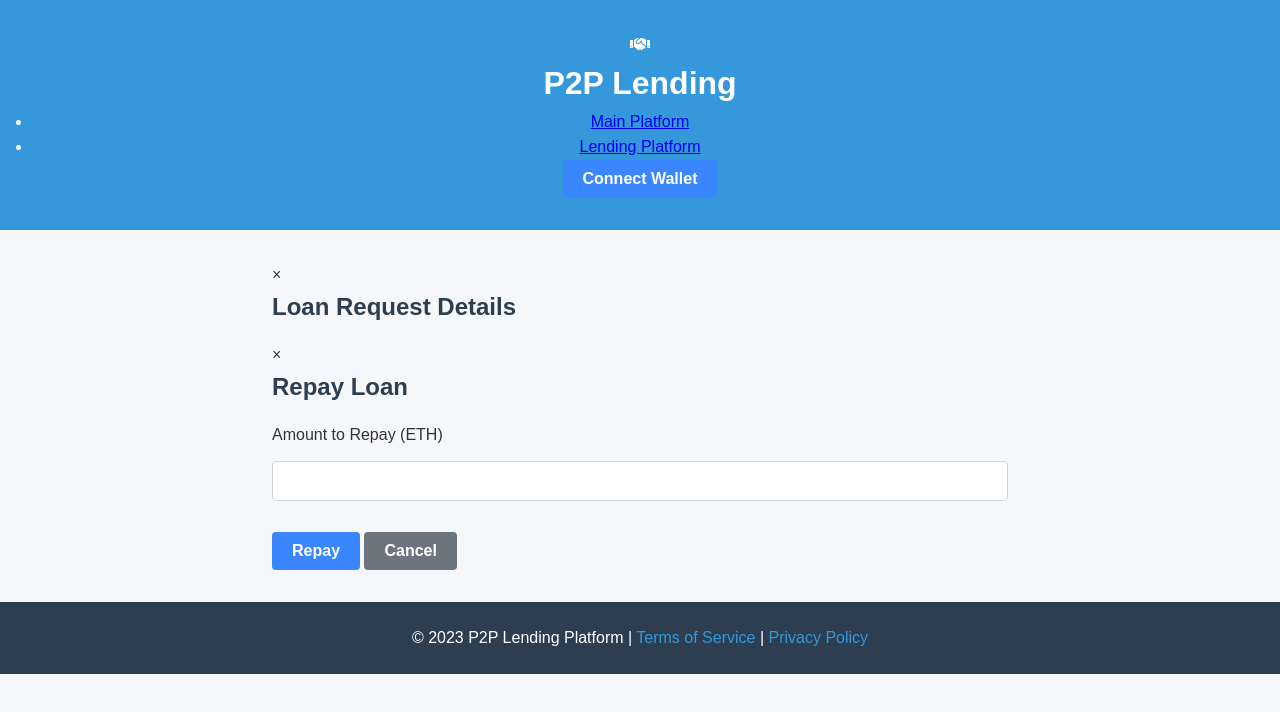
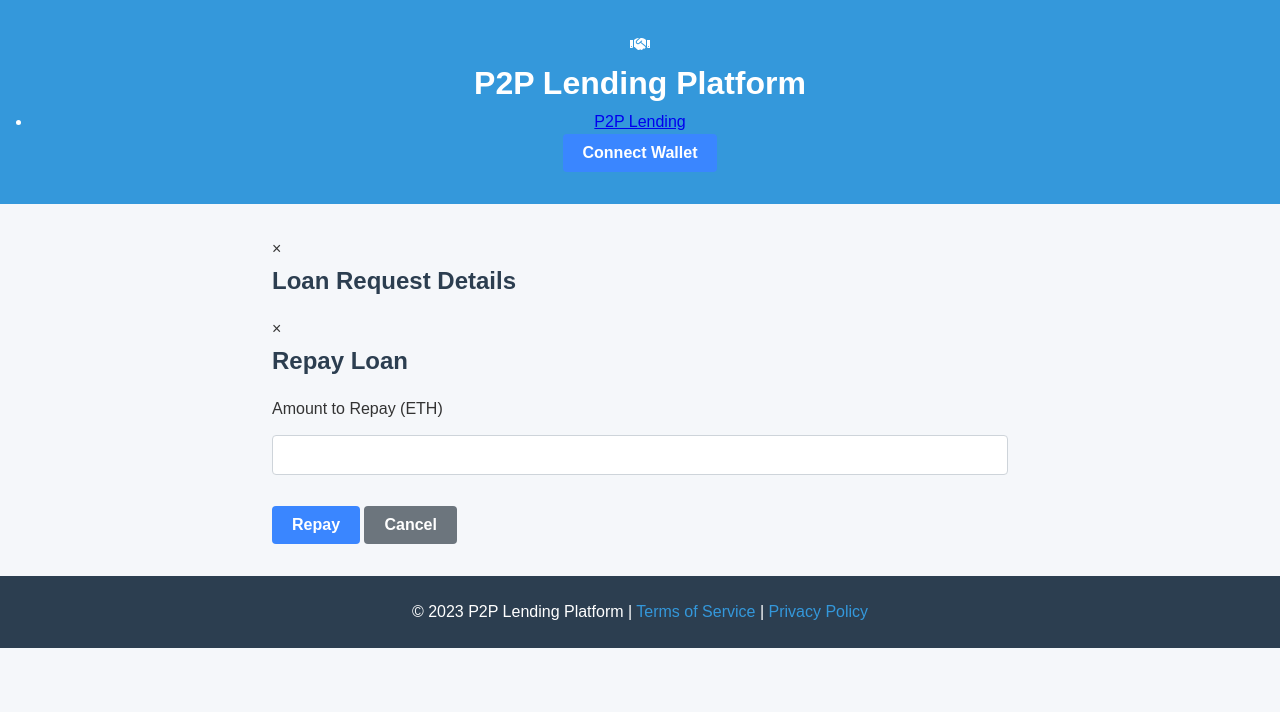
Before and after one commit to nhatminh37/Smart_contract, a plain HTML site: page lending.html in a window 1280 px wide. Drawn offline with Linux system fonts and the light colour scheme.

Commit message:
Update Interface

```diff
--- a/lending.html
+++ b/lending.html
@@ -204,12 +204,11 @@
     <header>
         <div class="logo">
             <i class="fas fa-handshake"></i>
-            <h1>P2P Lending</h1>
+            <h1>P2P Lending Platform</h1>
         </div>
         <nav>
             <ul>
-                <li><a href="index.html">Main Platform</a></li>
-                <li><a href="lending.html" class="active">Lending Platform</a></li>
+                <li><a href="lending.html" class="active">P2P Lending</a></li>
             </ul>
         </nav>
         <div class="wallet-connect">
```
Also changed, not shown: 1 other file.
